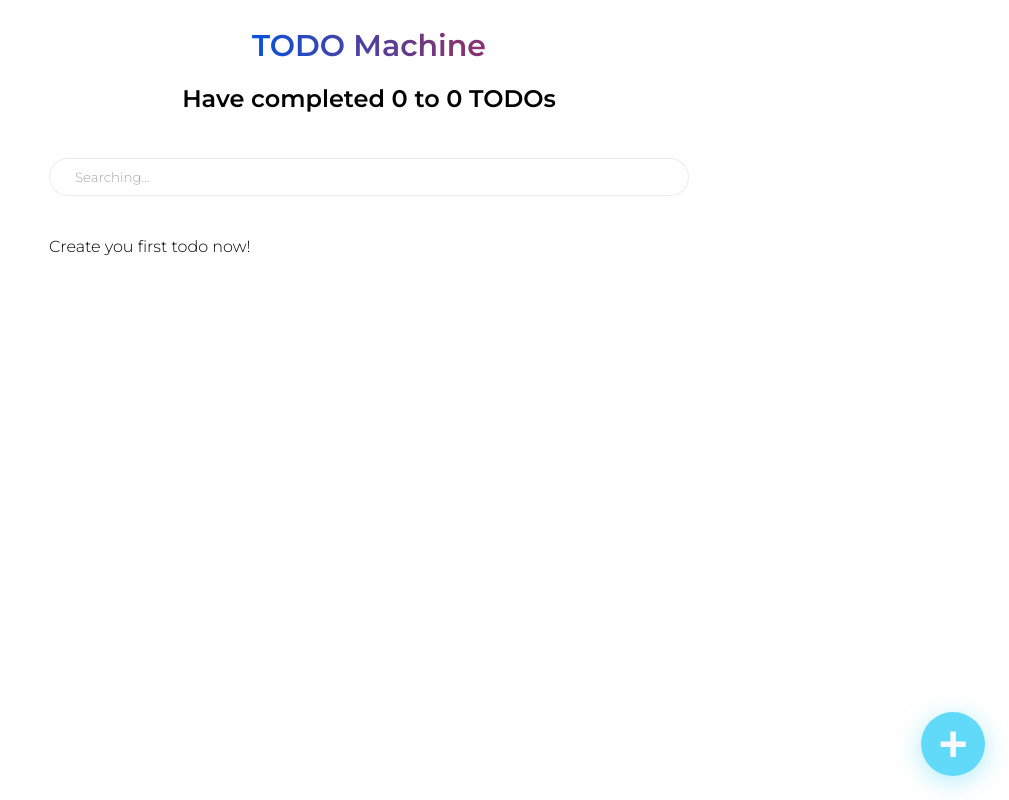
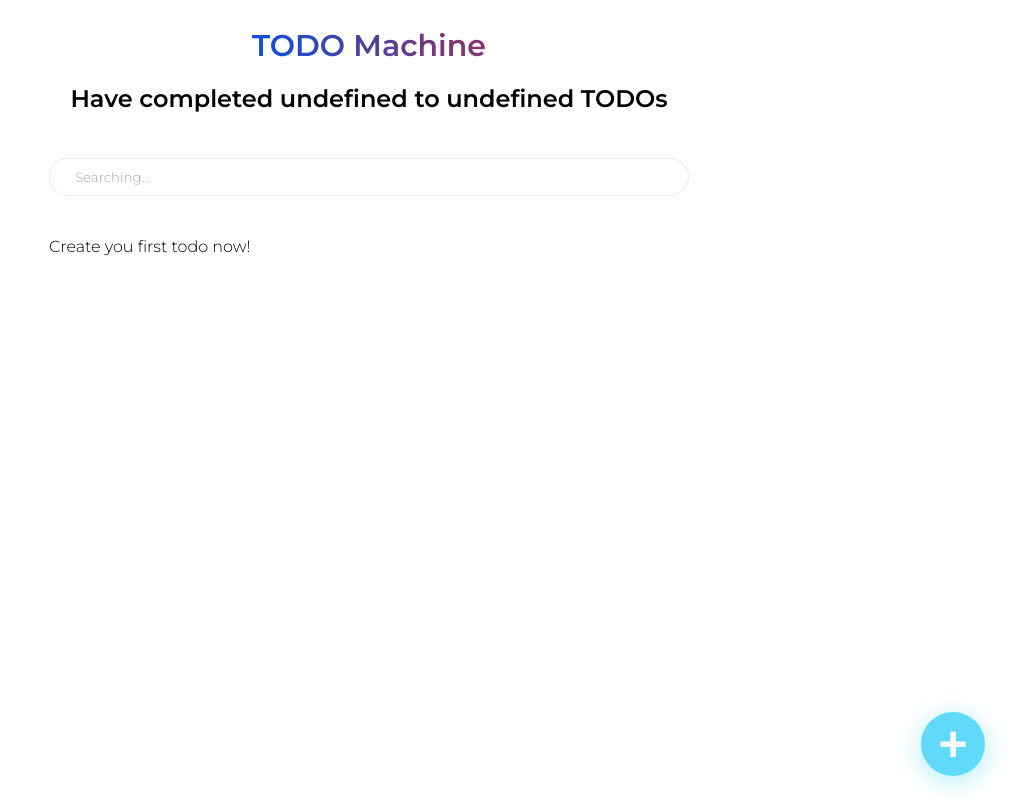
Before and after one commit to JoseCortezz25/todo-list-machine, a React (Vite) app: page / in a window 1280 px wide. Shown: the whole page, without its empty margins (271-1280 px from the left). Built offline with nearby package versions, Linux system fonts and the light colour scheme; a web font is replaced by a local one.

Commit message:
Was added TodoContext to the app

```diff
--- a/src/App.jsx
+++ b/src/App.jsx
@@ -1,7 +1,7 @@
 import React, { useState } from 'react'
 import AppUI from './AppUI'
 import './App.css'
-import { useLocalStorage } from './hooks/useLocalStorage'
+import { TodoProvider } from './context/TodoContext'
 
 const defaultTodos = [
   { text: 'Learn React', completed: true },
@@ -15,47 +15,10 @@ const defaultTodos = [
 ]
 
 function App() {
-  const {
-    item: todos,
-    saveItem: saveTodos,
-    loading,
-    error
-  } = useLocalStorage('TODOS_V1', [])
-  const [searchText, setSearchText] = useState('')
-
-  const completedTodos = todos.filter(todo => todo.completed).length
-  const totalTodos = todos.length
-
-  const searchedTodos = todos.filter(todo => todo.text.toLowerCase().includes(searchText.toLowerCase()))
-
-  const completeTodo = (text) => {
-    const todoIndex = todos.findIndex(todo => todo.text === text)
-    const newTodos = [...todos]
-    newTodos[todoIndex].completed = !newTodos[todoIndex].completed
-    saveTodos(newTodos)
-  }
-
-  const deleteTodo = (text) => {
-    const todoIndex = todos.findIndex(todo => todo.text === text)
-    const newTodos = [...todos]
-    newTodos.splice(todoIndex, 1)
-    saveTodos(newTodos)
-  }
-
   return (
-    <>
-      <AppUI
-        loading={loading}
-        error={error}
-        totalTodos={totalTodos}
-        completedTodos={completedTodos}
-        searchText={searchText}
-        setSearchText={setSearchText}
-        searchedTodos={searchedTodos}
-        completeTodo={completeTodo}
-        deleteTodo={deleteTodo}
-      />
-    </>
+    <TodoProvider>
+      <AppUI />
+    </TodoProvider>
   )
 }
 
--- a/src/AppUI.jsx
+++ b/src/AppUI.jsx
@@ -5,31 +5,22 @@ import TodoList from './components/TodoList'
 import TodoItem from './components/TodoItem'
 import CreateTodoButton from './components/CreateTodoButton'
 import './assets/styles/AppUI.css'
+import { TodoContext } from './context/TodoContext'
 
-const AppUI = ({
+const AppUI = () => {
+  return (
+    <section className="container-general">
+      <TodoCounter />
+      <TodoSearch />
+
+      <TodoContext.Consumer>
+        {({
+          error,
           loading,
-  error,
-
-  totalTodos,
-  completedTodos,
-  searchText,
-  setSearchText,
           searchedTodos,
           completeTodo,
-  deleteTodo,
-}) => {
-  return (
-    <section className="container-general">
-      <TodoCounter
-        total={totalTodos}
-        completed={completedTodos}
-      />
-
-      <TodoSearch
-        searchText={searchText}
-        setSearchText={setSearchText}
-      />
-
+          deleteTodo
+        }) => (
           <TodoList>
             {error && <p>Error: {error.message}</p>}
             {loading && <p>Loading...</p>}
@@ -45,6 +36,9 @@ const AppUI = ({
               />
             ))}
           </TodoList>
+        )}
+      </TodoContext.Consumer>
+
       <CreateTodoButton />
     </section>
   )
--- /dev/null
+++ b/src/context/TodoContext.jsx
@@ -0,0 +1,51 @@
+import { createContext, useState } from 'react'
+import { useLocalStorage } from '../hooks/useLocalStorage'
+
+const TodoContext = createContext()
+
+const TodoProvider = (props) => {
+  const {
+    item: todos,
+    saveItem: saveTodos,
+    loading,
+    error
+  } = useLocalStorage('TODOS_V1', [])
+  const [searchText, setSearchText] = useState('')
+
+  const completedTodos = todos.filter(todo => todo.completed).length
+  const totalTodos = todos.length
+
+  const searchedTodos = todos.filter(todo => todo.text.toLowerCase().includes(searchText.toLowerCase()))
+
+  const completeTodo = (text) => {
+    const todoIndex = todos.findIndex(todo => todo.text === text)
+    const newTodos = [...todos]
+    newTodos[todoIndex].completed = !newTodos[todoIndex].completed
+    saveTodos(newTodos)
+  }
+
+  const deleteTodo = (text) => {
+    const todoIndex = todos.findIndex(todo => todo.text === text)
+    const newTodos = [...todos]
+    newTodos.splice(todoIndex, 1)
+    saveTodos(newTodos)
+  }
+
+  return (
+    <TodoContext.Provider value={{
+      loading,
+      error,
+      totalTodos,
+      completedTodos,
+      searchText,
+      setSearchText,
+      searchedTodos,
+      completeTodo,
+      deleteTodo
+    }}>
+      {props.children}
+    </TodoContext.Provider>
+  )
+}
+
+export { TodoContext, TodoProvider }
```
Lines whose indentation alone changed are shown as unchanged.
